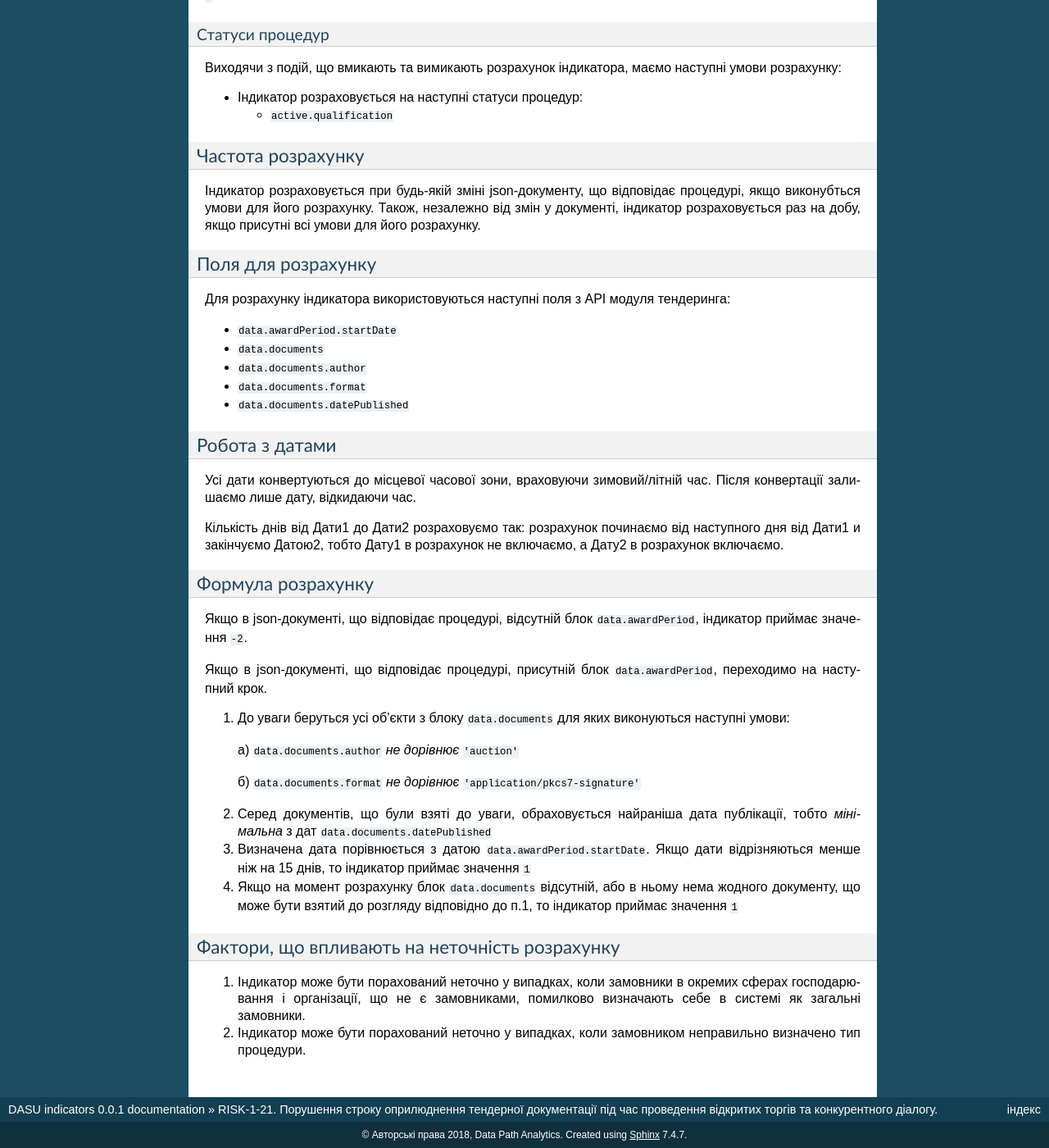
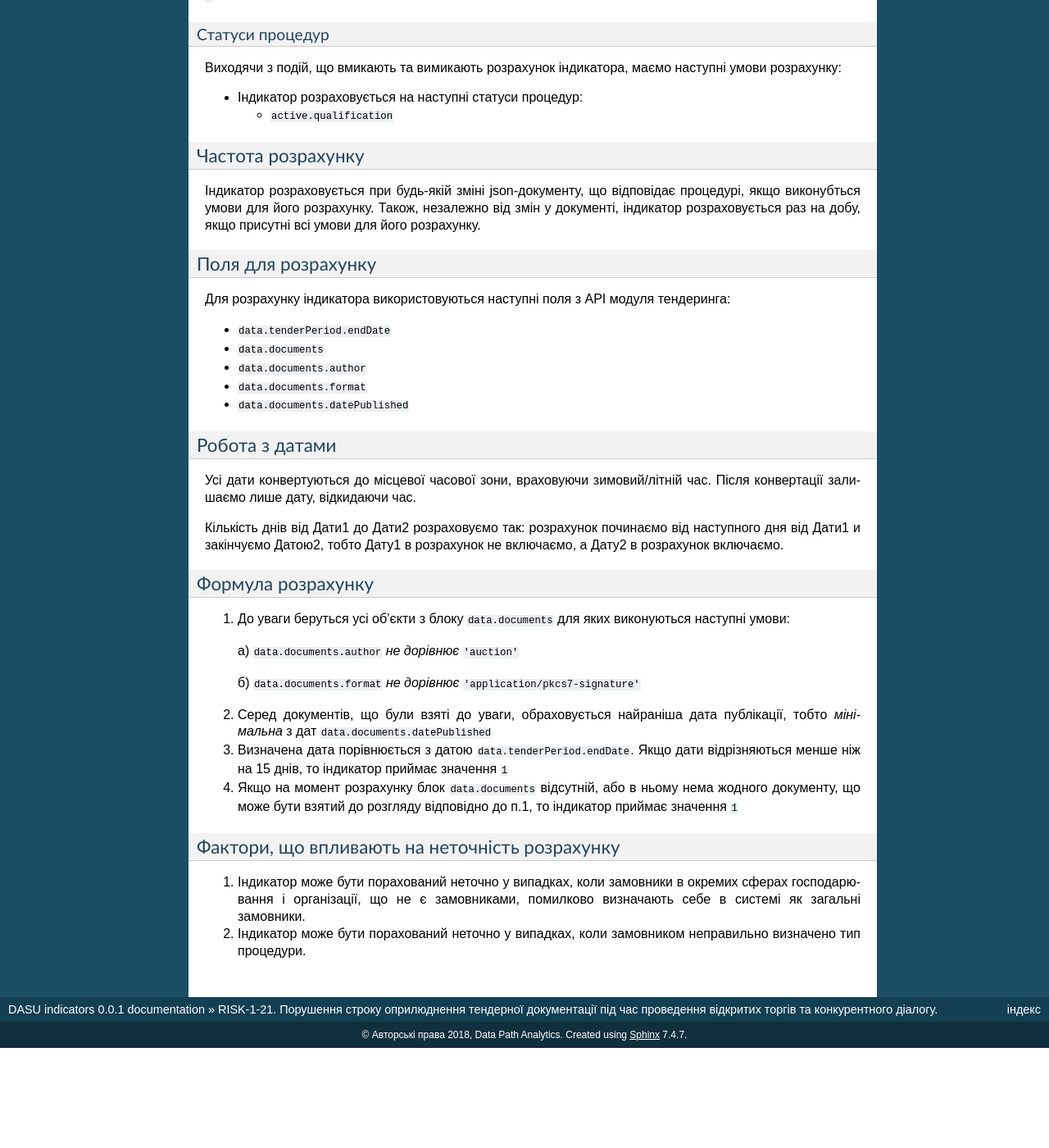
Before and after one commit to dbolshev/indicators-docs, a Sphinx documentation site: the page built from docs/RISK-1-21.rst, in a window 1280 px wide and 1400 px high, scrolled down 1355 px. Shown: the whole window at 82% size. Built offline with Sphinx 7.4.7, drawn with Linux system fonts in a browser that asks for light colours; after the commit the page ends 2633 px from its top, so only the background shows below that.

Commit message:
Update RISK-1-21.rst

```diff
--- a/docs/RISK-1-21.rst
+++ b/docs/RISK-1-21.rst
@@ -85,7 +85,7 @@ RISK-1-21. Порушення строку оприлюднення тендер
 
 Для розрахунку індикатора використовуються наступні поля з API модуля тендеринга:
 
-- ``data.awardPeriod.startDate``
+- ``data.tenderPeriod.endDate``
 - ``data.documents``
 - ``data.documents.author``
 - ``data.documents.format``
@@ -101,10 +101,6 @@ RISK-1-21. Порушення строку оприлюднення тендер
 Формула розрахунку
 ==================
 
-Якщо в json-документі, що відповідає процедурі, відсутній блок ``data.awardPeriod``, індикатор приймає значення ``-2``.
-
-Якщо в json-документі, що відповідає процедурі, присутній блок ``data.awardPeriod``, переходимо на наступний крок.
-
 1. До уваги беруться усі об'єкти з блоку ``data.documents`` для яких виконуються наступні умови:
 
   а) ``data.documents.author`` *не дорівнює* ``'auction'``
@@ -113,7 +109,7 @@ RISK-1-21. Порушення строку оприлюднення тендер
 
 2. Серед документів, що були взяті до уваги, обраховується найраніша дата публікації, тобто *мінімальна* з дат ``data.documents.datePublished``
 
-3. Визначена дата порівнюється з датою ``data.awardPeriod.startDate``. Якщо дати відрізняються менше ніж на 15 днів, то індикатор приймає значення ``1``
+3. Визначена дата порівнюється з датою ``data.tenderPeriod.endDate``. Якщо дати відрізняються менше ніж на 15 днів, то індикатор приймає значення ``1``
 
 4. Якщо на момент розрахунку блок ``data.documents`` відсутній, або в ньому нема жодного документу, що може бути взятий до розгляду відповідно до п.1, то індикатор приймає значення ``1``
 
```
